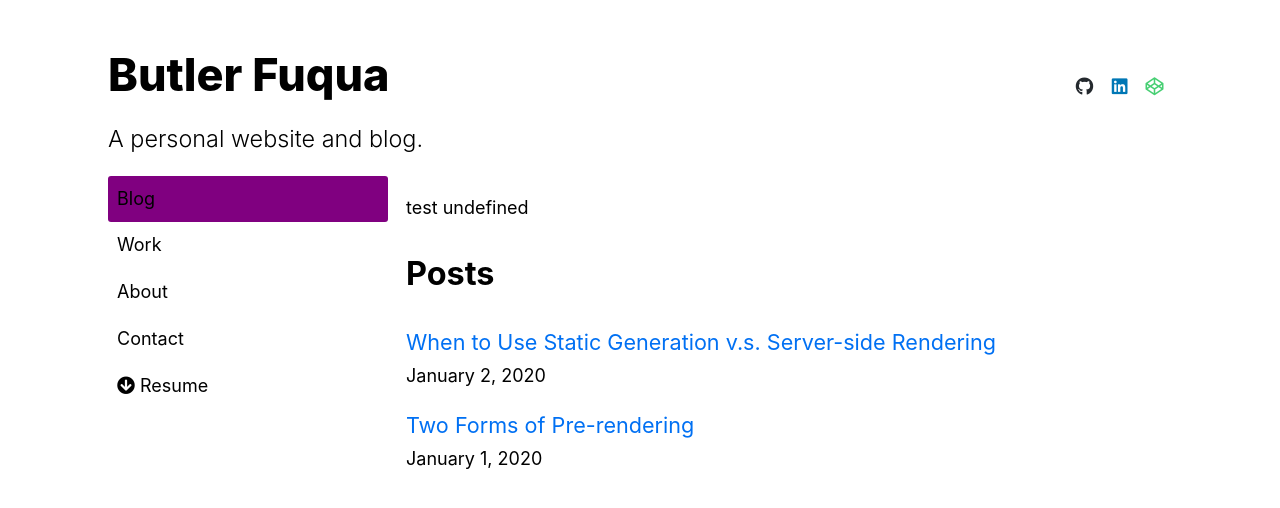
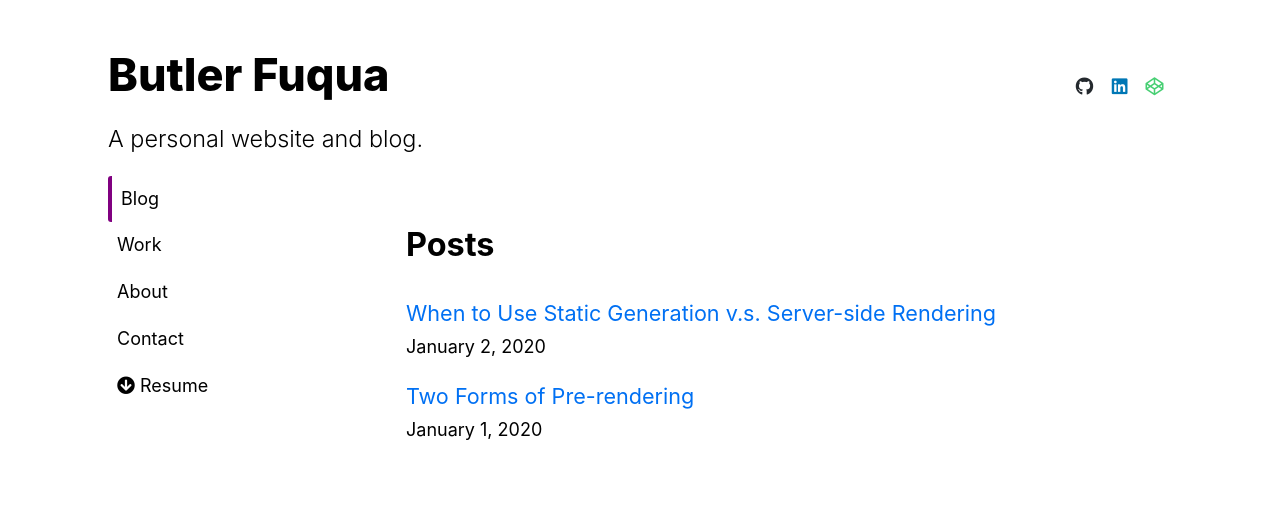
Before and after one commit to ButlerFuqua/personal-blog, a Next.js app: page / in a window 1280 px wide. Shown: the top 508 px of the page. Built offline with nearby package versions, Linux system fonts and the light colour scheme.

Commit message:
Remove test. Update active sidebar style.

```diff
--- a/components/layout.js
+++ b/components/layout.js
@@ -45,7 +45,6 @@ export default function Layout({ children, home, test }) {
             <main>
                 <Sidebar shown={showSidebar} handleSidebar={handleSidebar} />
                 <div id="pageWrapper">
-                    {'test ' + test}
                     {children}
                 </div>
             </main>
--- a/components/sidebar.js
+++ b/components/sidebar.js
@@ -64,8 +64,7 @@ const Li = styled.li`
     }
 
     &.active {
-        background: purple;
-
+        border-left: 4px solid purple;
     }
 
 
@@ -105,9 +104,12 @@ export default function Sidebar({ shown }) {
 
     const handleSelectItem = item => {
 
-        setActiveItem(item.path)
-
-        if (item.path.indexOf('http') === -1) Router.push(item.path)
+        // Internal link
+        if (item.path.indexOf('http') === -1) {
+            Router.push(item.path) // navigate
+            setActiveItem(item.path) // show in UI
+        }
+        // External link
         else window.open(item.path)
 
     }
--- a/pages/_app.js
+++ b/pages/_app.js
@@ -4,6 +4,6 @@ import '../styles/global.css'
 
 export default function App({ Component, pageProps }) {
     return (
-        <Component test="test" {...pageProps} />
+        <Component {...pageProps} />
     )
 }
```
